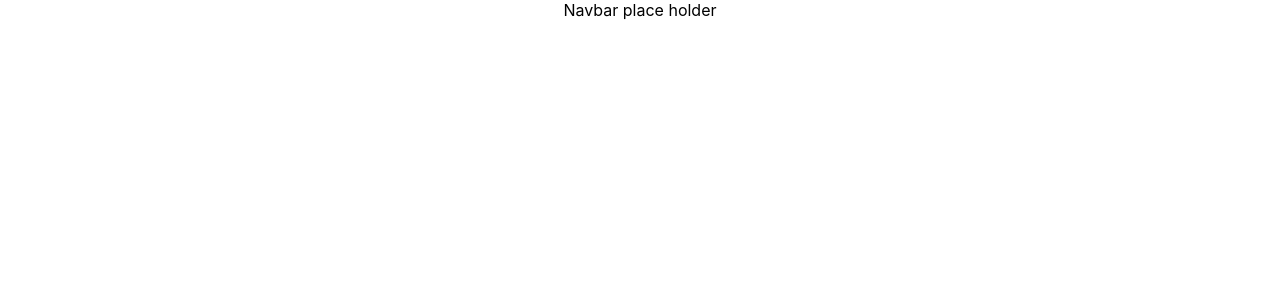
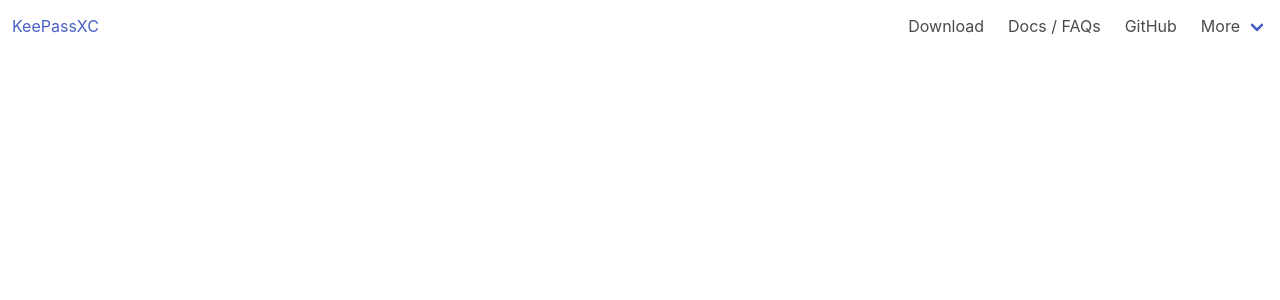
Before and after one commit to ezra-casas/keepassxc-react, a React (Create React App) app: page / in a window 1280 px wide. Shown: the top 300 px of the page. Built offline with nearby package versions, Linux system fonts and the light colour scheme.

Commit message:
Finsied navbar.

```diff
--- a/package.json
+++ b/package.json
@@ -6,8 +6,10 @@
     "@testing-library/jest-dom": "^5.16.5",
     "@testing-library/react": "^13.4.0",
     "@testing-library/user-event": "^13.5.0",
+    "bulma": "^0.9.4",
     "react": "^18.2.0",
     "react-dom": "^18.2.0",
+    "react-router-dom": "^6.6.2",
     "react-scripts": "5.0.1",
     "web-vitals": "^2.1.4"
   },
--- a/public/index.html
+++ b/public/index.html
@@ -2,42 +2,18 @@
 <html lang="en">
   <head>
     <meta charset="utf-8" />
-    <link rel="icon" href="%PUBLIC_URL%/favicon.ico" />
     <meta name="viewport" content="width=device-width, initial-scale=1" />
-    <meta name="theme-color" content="#000000" />
-    <meta
-      name="description"
-      content="Web site created using create-react-app"
-    />
-    <link rel="apple-touch-icon" href="%PUBLIC_URL%/logo192.png" />
+    <link rel="stylesheet" href="https://cdn.jsdelivr.net/npm/bulma@0.9.4/css/bulma.min.css">
     <!--
       manifest.json provides metadata used when your web app is installed on a
       user's mobile device or desktop. See https://developers.google.com/web/fundamentals/web-app-manifest/
     -->
-    <link rel="manifest" href="%PUBLIC_URL%/manifest.json" />
-    <!--
-      Notice the use of %PUBLIC_URL% in the tags above.
-      It will be replaced with the URL of the `public` folder during the build.
-      Only files inside the `public` folder can be referenced from the HTML.
 
-      Unlike "/favicon.ico" or "favicon.ico", "%PUBLIC_URL%/favicon.ico" will
-      work correctly both with client-side routing and a non-root public URL.
-      Learn how to configure a non-root public URL by running `npm run build`.
-    -->
     <title>React App</title>
   </head>
   <body>
     <noscript>You need to enable JavaScript to run this app.</noscript>
     <div id="root"></div>
-    <!--
-      This HTML file is a template.
-      If you open it directly in the browser, you will see an empty page.
 
-      You can add webfonts, meta tags, or analytics to this file.
-      The build step will place the bundled scripts into the <body> tag.
-
-      To begin the development, run `npm start` or `yarn start`.
-      To create a production bundle, use `npm run build` or `yarn build`.
-    -->
   </body>
 </html>
--- a/src/components/Home/Home.jsx
+++ b/src/components/Home/Home.jsx
@@ -1,7 +1,9 @@
+import Navbar from "../../static/Navbar/Navbar";
+
 export default function Home() {
 	return (
 		<div>
-			<div>Navbar place holder</div>
+			<Navbar />
 		</div>
 	);
 }
--- /dev/null
+++ b/src/static/Navbar/Navbar.jsx
@@ -0,0 +1,41 @@
+import { Link } from "react-router-dom"
+
+export default function Navbar(){
+    return(
+
+//
+        <nav className="navbar" role="navigation" aria-label="main navigation">
+            <div className="navbar-brand">
+                <a href="" className="navbar-item">KeePassXC</a>
+                {/* Hamburger Menu */}
+                <a role='button' className="navbar-burger" aria-label="menu" aria-expanded="false" >
+                    <span aria-hidden="true"></span>
+                    <span aria-hidden="true"></span>
+                    <span aria-hidden="true"></span>
+                </a>
+            </div>
+
+            <div className="navbar-menu" id="navigations">
+
+                <div className="navbar-end">
+                    <a href="#" className="navbar-item">Download</a>
+                    <a href="#" className="navbar-item">Docs / FAQs</a>
+                    <a href="#" className="navbar-item">GitHub</a>
+
+                    {/* Dropdown Menu */}
+                    <a href="#" className="navbar-item has-dropdown is-hoverable">
+                        <a className="navbar-link">More</a>
+                        <div className="navbar-dropdown is-right">
+                            <a href="#" className="navbar-item">The Project</a>
+                            <a href="#" className="navbar-item">Screenshots</a>
+                            <a href="#" className="navbar-item">The Team</a>
+                        </div>
+                    </a>
+
+                </div>
+
+            </div>
+
+        </nav>
+    )
+}
```
Also changed, not shown: src/static/Navbar/Navbar.js (deleted), 1 other file (tests, documents, lock files or other folders).
